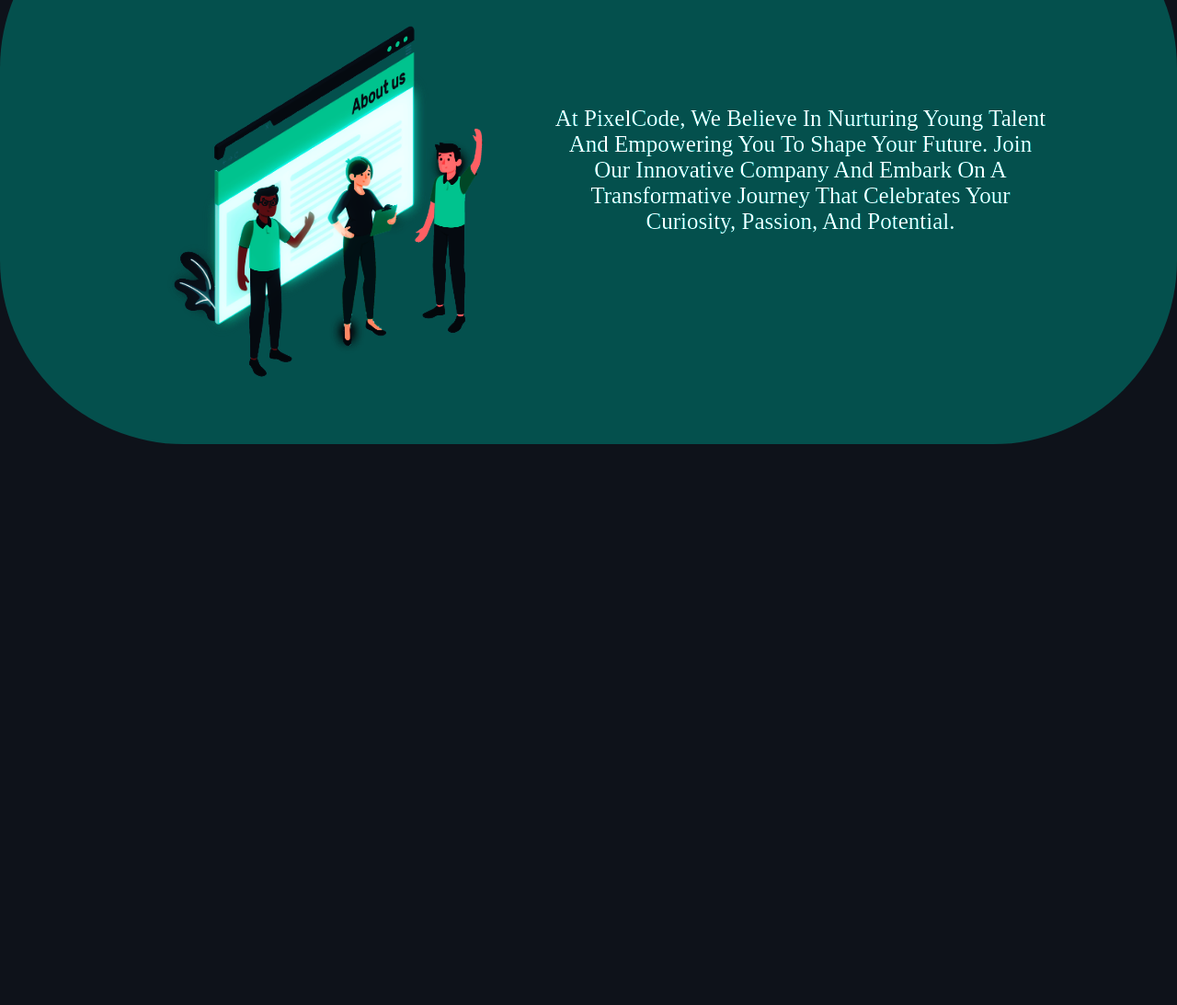
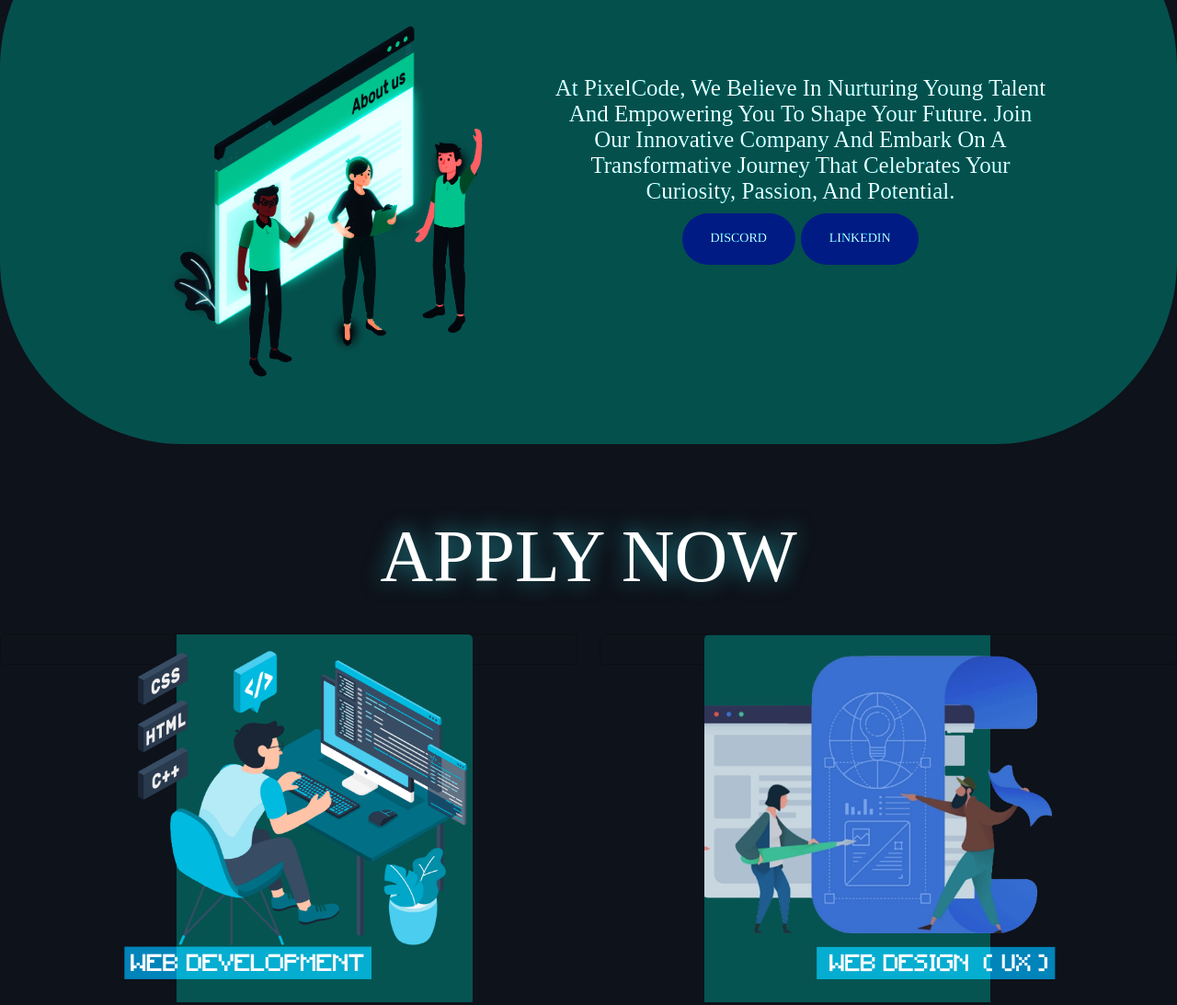
Before and after one commit to ManasJhaMJ/PixelCode, a plain HTML site: page index.html in a window 1280 px wide. Shown: the part 1360-2453 px from the top of the page at 92% size. Before the commit the page ends 1843 px from the top, so only its background shows below. Drawn offline with nearby package versions, Linux system fonts and the light colour scheme; a web font is replaced by a local one.

Commit message:
Update apply now section

```diff
--- a/css/home.css
+++ b/css/home.css
@@ -456,8 +456,7 @@ img {
   font-weight: 500;
   line-height: normal;
   text-transform: capitalize;
-  padding-top: 10%;
-  text-align: center;
+  padding-top: 7%;
 }
 
 .about-img {
@@ -465,8 +464,176 @@ img {
   width: 450px;
 }
 
-.row {
+.row1 {
   padding-left: 10%;
+}
+
+#apply {
+  padding-top: 6%;
+  height: 100%;
+}
+
+.apply-img {
+  padding-top: 30px;
+  height: 75%;
+  z-index: 1;
+}
+
+/* .img-group {
+  display: flex;
+  justify-content: center;
+} */
+
+.apply-head {
+  color: #fff;
+  text-shadow: -1px -1px 23px rgba(45, 236, 249, 0.6);
+  font-family: "Minecraft Regular";
+  font-size: 80px;
+  font-style: normal;
+  font-weight: 500;
+  line-height: normal;
+  text-transform: capitalize;
+  text-align: center;
+}
+
+.col {
+  text-align: center;
+  padding-top: 30px;
+}
+
+.card {
+  background-color: transparent;
+  align-items: center;
+}
+
+.card-body {
+  width: 100%;
+}
+
+/* button CSS */
+.button-48 {
+  position: relative;
+  border-radius: 30px;
+  appearance: none;
+  background-color: #0084ba;
+  border-width: 0;
+  box-sizing: border-box;
+  color: #fff;
+  cursor: pointer;
+  display: inline-block;
+  font-family: Clarkson, Helvetica, sans-serif;
+  font-size: 14px;
+  font-weight: 500;
+  letter-spacing: 0;
+  line-height: 1em;
+  margin: 0;
+  opacity: 1;
+  outline: 0;
+  padding: 1.5em 2.2em;
+  text-align: center;
+  text-decoration: none;
+  text-rendering: geometricprecision;
+  text-transform: uppercase;
+  transition: opacity 300ms cubic-bezier(0.694, 0, 0.335, 1),
+    background-color 100ms cubic-bezier(0.694, 0, 0.335, 1),
+    color 100ms cubic-bezier(0.694, 0, 0.335, 1);
+  user-select: none;
+  -webkit-user-select: none;
+  touch-action: manipulation;
+  vertical-align: baseline;
+  white-space: nowrap;
+  font-family: "Minecraft Regular";
+  margin-top: 10px;
+}
+
+.card-img-top {
+  height: 400px;
+  width: 400px;
+}
+
+.button-48:before {
+  animation: opacityFallbackOut 0.5s step-end forwards;
+  backface-visibility: hidden;
+  border-radius: 30px;
+  background-color: #125a81;
+  position: absolute;
+  color: #0079b8;
+  clip-path: polygon(-1% 0, 0 0, -25% 100%, -1% 100%);
+  content: "";
+  height: 100%;
+  left: 0;
+  top: 0;
+  transform: translateZ(0);
+  transition: clip-path 0.5s cubic-bezier(0.165, 0.84, 0.44, 1),
+    -webkit-clip-path 0.5s cubic-bezier(0.165, 0.84, 0.44, 1);
+  width: 100%;
+}
+
+.button-48:hover:before {
+  animation: opacityFallbackIn 0s step-start forwards;
+  clip-path: polygon(0 0, 101% 0, 101% 101%, 0 101%);
+}
+
+.button-48:after {
+  background-color: #ffffff;
+  color: #0079b8;
+}
+
+.button-48 span {
+  z-index: 1;
+  position: relative;
+}
+
+.flip-card {
+  background-color: transparent;
+  width: 400px;
+  height: 100%;
+  perspective: 1000px; /* Remove this if you don't want the 3D effect */
+}
+
+/* This container is needed to position the front and back side */
+.flip-card-inner {
+  position: relative;
+  width: 100%;
+  height: 100%;
+  text-align: center;
+  transition: transform 0.8s;
+  transform-style: preserve-3d;
+}
+
+/* Do an horizontal flip when you move the mouse over the flip box container */
+.flip-card:hover .flip-card-inner {
+  transform: rotateY(180deg);
+}
+
+/* Position the front and back side */
+.flip-card-front,
+.flip-card-back {
+  position: absolute;
+  width: 100%;
+  height: 100%;
+  -webkit-backface-visibility: hidden; /* Safari */
+  backface-visibility: hidden;
+}
+
+/* Style the front side (fallback if image is missing) */
+.flip-card-front {
+  color: black;
+}
+
+.flip-card-body {
+  background-color: #055452;
+  height: 400px;
+  width: 380px;
+  border-radius: 16px;
+  font-family: "Minecraft Regular";
+}
+
+/* Style the back side */
+.flip-card-back {
+  background-color: #055452;
+  color: white;
+  transform: rotateY(180deg);
 }
 
 ::-webkit-scrollbar {
@@ -484,6 +651,7 @@ img {
   background: linear-gradient(transparent, #56b5a3);
 }
 
+/* medium laptop screens */
 @media (min-width: 771px) and (max-width: 1025px) {
   .nav-links {
     padding: 10px 10px;
@@ -562,6 +730,7 @@ img {
   }
 }
 
+/* tablet screens */
 @media (min-width: 426px) and (max-width: 770px) {
   .nav-links {
     padding: 10px 10px;
@@ -624,6 +793,7 @@ img {
   .row {
     margin-left: 10px;
     width: auto;
+    margin-right: 0px;
   }
 
   .about-body {
@@ -641,6 +811,7 @@ img {
   }
 }
 
+/* large to medium mobile screens */
 @media (min-width: 0px) and (max-width: 426px) {
   .nav-links {
     padding: 10px 10px;
@@ -702,8 +873,12 @@ img {
     padding-top: 55px;
   }
 
+  .row1 {
+    padding-left: 0px;
+  }
+
   .row {
-    padding-left: 0px;
+    margin-right: 0px;
   }
 
   .cards {
@@ -728,8 +903,14 @@ img {
     padding-top: 1px;
     font-size: 16px;
   }
+
+  .card-img-top {
+    padding: 20px;
+    height: 55%;
+    width: 360px;
+  }
 }
-
+/* small mobile screens */
 @media (min-width: 0px) and (max-width: 320px) {
   .nav-links li a {
     font-size: 8px;
--- a/index.html
+++ b/index.html
@@ -85,12 +85,63 @@
         <!-- <div>
             <img class="about-img" src="./images/main/about-us.png">
         </div> -->
-        <div class="row row-cols-1 row-cols-md-2 g-4">
+        <div class="row row1 row-cols-1 row-cols-md-2 g-4">
             <img class="about-img" src="./images/main/about-us.png">
             <p class="about-body">At PixelCode, we believe in nurturing young talent and empowering you to shape your
                 future.
                 Join our innovative company and embark on a transformative journey that celebrates your curiosity,
-                passion, and potential.</p>
+                passion, and potential.<br><a href=""><button class="button-48" role="button"><span
+                            class="text">Discord</span></button></a>
+                <a href=""><button class="button-48" role="button"><span class="text">LinkedIn</span></button></a>
+            </p>
+
+        </div>
+    </section>
+    <section id="apply">
+        <h1 class="apply-head">APPLY NOW</h1>
+        <div class="row row-cols-1 row-cols-md-2 g-4">
+            <div class="col">
+                <div class="card">
+                    <div class="flip-card">
+                        <div class="flip-card-inner">
+                            <div class="flip-card-front">
+                                <a href=""><img src="./images/main/Component1.png" class="card-img-top"
+                                        alt="Web Development"></a>
+                            </div>
+                            <div class="flip-card-back">
+                                <div class="flip-card-body">
+                                    <h1>Web<br>Development</h1>
+                                    <h65>Basic & Advanced</h6>
+                                        <p>Apply now!</p>
+                                </div>
+                            </div>
+                        </div>
+                    </div>
+                    <div class="card-body">
+                    </div>
+                </div>
+            </div>
+            <div class="col">
+                <div class="card">
+                    <div class="flip-card">
+                        <div class="flip-card-inner">
+                            <div class="flip-card-front">
+                                <a href=""><img src="./images/main/Component2.png" class="card-img-top"
+                                        alt="Web Development"></a>
+                            </div>
+                            <div class="flip-card-back">
+                                <div class="flip-card-body">
+                                    <h1>Web<br>Designing</h1>
+                                    <h65>Basic & Advanced</h6>
+                                        <p>Apply now!</p>
+                                </div>
+                            </div>
+                        </div>
+                    </div>
+                    <div class="card-body">
+                    </div>
+                </div>
+            </div>
         </div>
     </section>
 </body>
```
Also changed, not shown: images/main/Component1.png (added), images/main/Component2.png (added), images/main/group1.png (added), images/main/group2.png (added).
